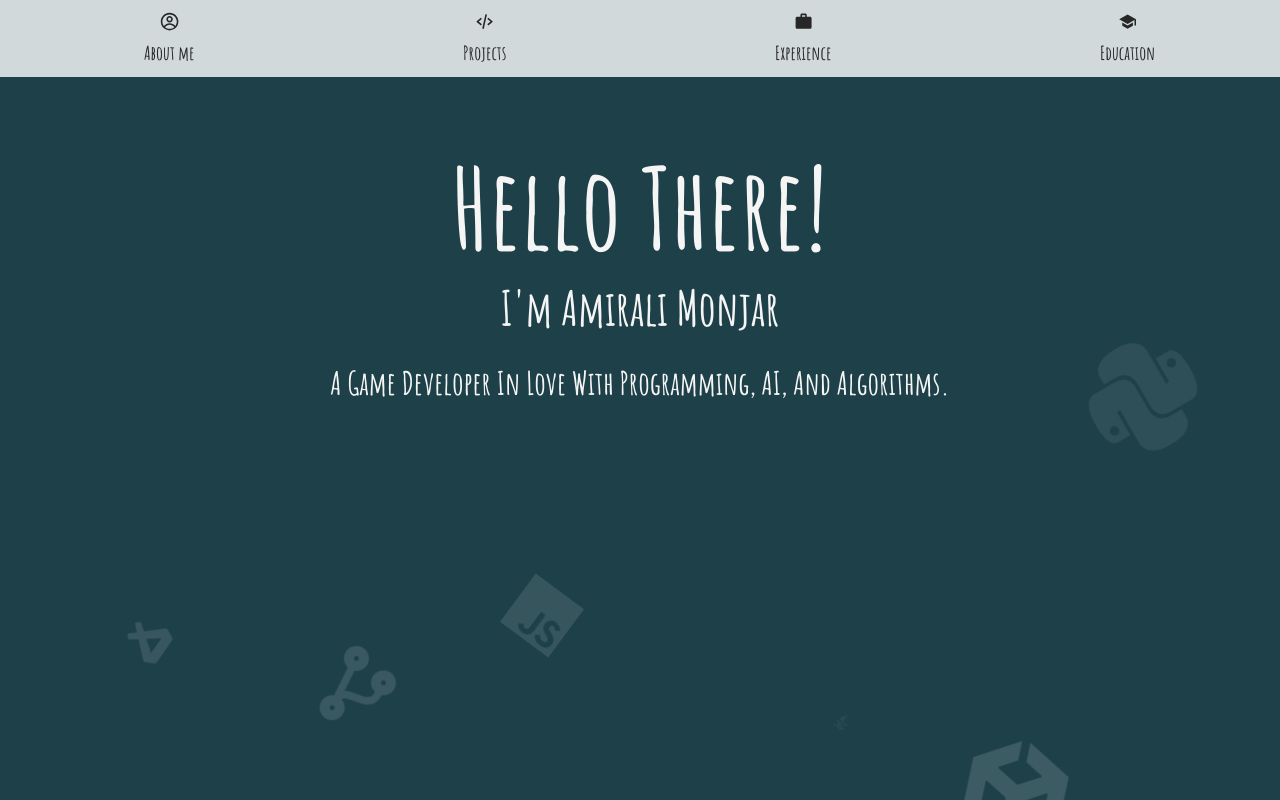
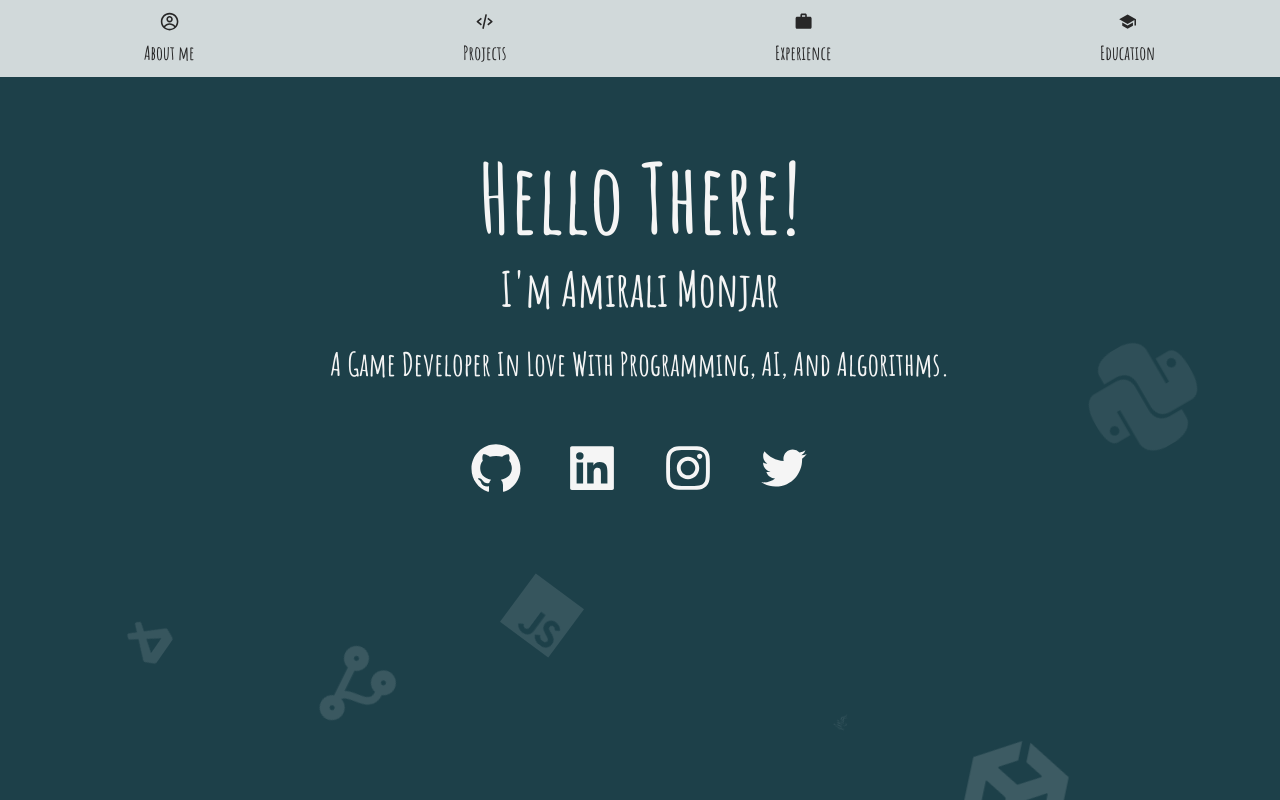
Before and after one commit to monjar/portfolio-react, a React (Create React App) app: page / in a window 1280 px wide. Built offline with nearby package versions, Linux system fonts and the light colour scheme.

Commit message:
Added social links

```diff
--- a/src/components/AboutMe.css
+++ b/src/components/AboutMe.css
@@ -29,7 +29,7 @@
 }
 
 .hello-there {
-  font-size: 7em;
+  font-size: 6em;
 }
 
 .intro {
@@ -38,3 +38,19 @@
 .general-desc {
   font-size: 2em;
 }
+
+.social-container {
+  margin-top: 20px;
+  display: flex;
+  align-content: center;
+  justify-content: center;
+}
+.social-item {
+  margin: 20px;
+
+  transition: transform 0.2s;
+}
+.social-item:hover {
+  color: #ffffff;
+  transform: scale(1.2);
+}
--- a/src/components/AboutMe.tsx
+++ b/src/components/AboutMe.tsx
@@ -1,6 +1,11 @@
 import React, { SyntheticEvent } from "react";
 import "./AboutMe.css";
-
+import {
+  AiFillGithub,
+  AiFillLinkedin,
+  AiOutlineInstagram,
+  AiOutlineTwitter,
+} from "react-icons/ai";
 const AboutMe = (props: any) => {
   return (
     <div className="about-me-bg">
@@ -11,6 +16,36 @@ const AboutMe = (props: any) => {
       <div className="about-me-wellcome general-desc">
         A Game Developer In Love With Programming, AI, And Algorithms.
       </div>
+      <div className="social-container">
+        <a
+          href="https://github.com/monjar"
+          target="_blank"
+          rel="noopener noreferrer"
+        >
+          <AiFillGithub size={"3.5em"} className="social-item" />
+        </a>
+        <a
+          href="https://www.linkedin.com/in/monjar/"
+          target="_blank"
+          rel="noopener noreferrer"
+        >
+          <AiFillLinkedin size={"3.5em"} className="social-item" />
+        </a>
+        <a
+          href="https://www.instagram.com/amirali.mnj/"
+          target="_blank"
+          rel="noopener noreferrer"
+        >
+          <AiOutlineInstagram size={"3.5em"} className="social-item" />
+        </a>
+        <a
+          href="https://twitter.com/amiralimnj"
+          target="_blank"
+          rel="noopener noreferrer"
+        >
+          <AiOutlineTwitter size={"3.5em"} className="social-item" />
+        </a>
+      </div>
     </div>
   );
 };
--- a/src/pages/MainPage.css
+++ b/src/pages/MainPage.css
@@ -117,3 +117,7 @@
     border-radius: 50%;
   }
 }
+a {
+  color: inherit; /* blue colors for links too */
+  text-decoration: inherit; /* no underline */
+}
```
